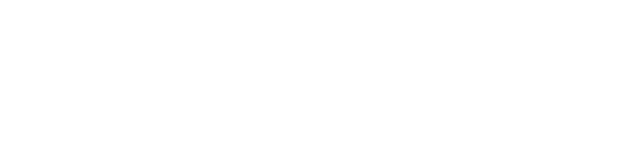
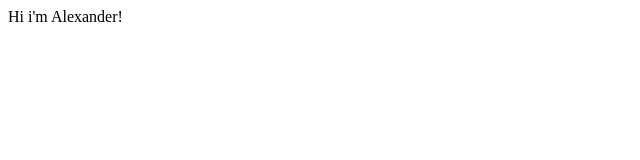
Before and after one commit to gamesam88/rsschool-cv, a plain HTML site: page index.html in a window 1280 px wide. Shown: the whole page, without its empty margins (0-640 px from the left). Drawn offline with Linux system fonts and the light colour scheme.

```diff
--- a/index.html
+++ b/index.html
@@ -9,7 +9,9 @@
 </head>
 
 <body>
-
+    <div class="wrapper">
+        Hi i'm Alexander!
+    </div>
 </body>
 
 </html>
```
Also changed, not shown: 1 other file.
